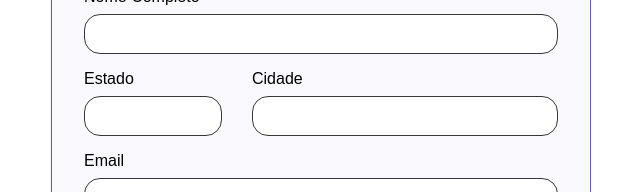
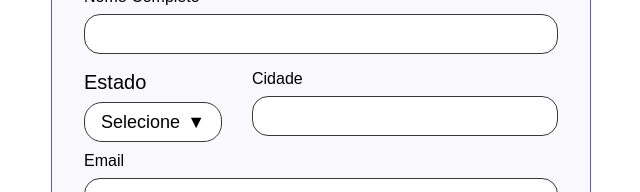
Before and after one commit to danielmster56/Freelando, a React (Create React App) app: page / in a window 1280 px wide. Shown: the part 197-389 px from the top of the page, without its empty margins (249-889 px from the left). Built offline with nearby package versions, Linux system fonts and the light colour scheme; the HTML template or start-up script is replaced by a standard one.

Commit message:
adicionando compontentes ListaSuspensa e estilizando

```diff
--- a/src/App.js
+++ b/src/App.js
@@ -6,12 +6,43 @@
 import { Tipografia } from "./componentes/Tipografia/Tipografia";
 import { Col, Container, Row } from 'react-grid-system'
 import { Botao } from "./componentes/Botao/Botao.jsx";
+import { ListaSupensa } from "./componentes/ListaSuspensa/ListaSuspensa";
+
+const estadosBrasileiros = [
+  { "text": "Acre", "value": "AC" },
+  { "text": "Alagoas", "value": "AL" },
+  { "text": "Amapá", "value": "AP" },
+  { "text": "Amazonas", "value": "AM" },
+  { "text": "Bahia", "value": "BA" },
+  { "text": "Ceará", "value": "CE" },
+  { "text": "Distrito Federal", "value": "DF" },
+  { "text": "Espírito Santo", "value": "ES" },
+  { "text": "Goiás", "value": "GO" },
+  { "text": "Maranhão", "value": "MA" },
+  { "text": "Mato Grosso", "value": "MT" },
+  { "text": "Mato Grosso do Sul", "value": "MS" },
+  { "text": "Minas Gerais", "value": "MG" },
+  { "text": "Pará", "value": "PA" },
+  { "text": "Paraíba", "value": "PB" },
+  { "text": "Paraná", "value": "PR" },
+  { "text": "Pernambuco", "value": "PE" },
+  { "text": "Piauí", "value": "PI" },
+  { "text": "Rio de Janeiro", "value": "RJ" },
+  { "text": "Rio Grande do Norte", "value": "RN" },
+  { "text": "Rio Grande do Sul", "value": "RS" },
+  { "text": "Rondônia", "value": "RO" },
+  { "text": "Roraima", "value": "RR" },
+  { "text": "Santa Catarina", "value": "SC" },
+  { "text": "São Paulo", "value": "SP" },
+  { "text": "Sergipe", "value": "SE" },
+  { "text": "Tocantins", "value": "TO" }
+]
 
 function App() {
   return (
     <ProvedorTema>
       <Estilos />
-      <Container style={{margin: '80px 0'}}>
+      <Container style={{ margin: '80px 0' }}>
         <Row justify="center">
           <Col lg={6} md={8} sm={12}>
             <Card>
@@ -28,7 +59,7 @@
               </Row>
               <Row>
                 <Col lg={4} md={4} sm={4}>
-                  <CampoTexto titulo="Estado" />
+                  <ListaSupensa titulo={"Estado"} opcoes={estadosBrasileiros}/>
                 </Col>
                 <Col lg={8} md={8} sm={8}>
                   <CampoTexto titulo="Cidade" />
--- a/src/componentes/CampoTexto/CampoTexto.jsx
+++ b/src/componentes/CampoTexto/CampoTexto.jsx
@@ -5,7 +5,6 @@
     width: 100%;
     box-sizing: border-box;
 `
-
 const InputEstilizado = styled.input`
     display: block;
     width: 100%;
@@ -18,10 +17,9 @@
     border-radius: ${props => props.theme.espacamentos.s};
     height: 40px;
     font-weight: 400;
-    font-size: 14px;
+    font-size: 16px;
     line-height: 17px;
 `
-
 export const CampoTexto = ({titulo})=>{
     return(
     <LabelEstilizada>
--- /dev/null
+++ b/src/componentes/ListaSuspensa/ItemListaSuspensaEstilizado.jsx
@@ -0,0 +1,15 @@
+import styled from "@emotion/styled";
+
+export const ItemListaSuspensaEstilizado = styled.div`
+    padding: ${props => props.theme.espacamentos.xs} 0;
+    text-align: center;
+    border-bottom: 1px solid ${props=>props.theme.cores.neutras.c};
+    cursor: pointer;
+    &:last-child{
+        border: none;
+    }
+    color: ${props=>props.focoAtivo ? props.theme.cores.focus : 'inherit'};
+    &:hover{
+        color: ${props => props.theme.cores.focus}
+    }
+`
--- /dev/null
+++ b/src/componentes/ListaSuspensa/ListaSuspensa.jsx
@@ -0,0 +1,112 @@
+import { useState } from "react"
+import styled from "@emotion/styled";
+import { ItemListaSuspensaEstilizado } from "./ItemListaSuspensaEstilizado";
+import { ListaSuspensaEstilizada } from "./ListaSuspensaEstilizada";
+
+
+const LabelEstilizada = styled.label`
+    display: block;
+    width: 100%;
+    box-sizing: border-box;
+    font-weight: 400;
+    font-size: 20px;
+    line-height: 24px;
+    position: relative;
+
+`
+
+const BotaoEstilizado = styled.button`
+    cursor: pointer;
+    display: block;
+    height: 40px;
+    width: 100%;
+    font-size: 18px;
+    outline: none;
+    box-sizing: border-box;
+    display: flex;
+    align-items: center;
+    justify-content: space-between;
+    font-weight: 400;
+    border-radius: 18px;
+    border-bottom-left-radius: ${props => props.estaAberta ? '0' : '18px'};
+    border-bottom-right-radius: ${props => props.estaAberta ? '0' : '18px'};
+    margin-top: ${props => props.theme.espacamentos.xs};
+    padding: ${props => props.theme.espacamentos.s};
+    background: ${props => props.theme.cores.branco};
+    border: 1px solid ${props => props.theme.cores.neutras.a};
+    &:focus {
+        border-color: ${props => props.theme.cores.focus};
+    }
+`
+
+export const ListaSupensa = ({ titulo, opcoes }) => {
+    const [estaAberta, alternarVisibilidade] = useState(false);
+
+    const [opcaoFocada, setOpcaoFocada] = useState(null);
+
+    const [opcaoSelecionada, setOpcaoSelecionada] = useState(null);
+
+    const manipularTecla = (evento)=>{
+        alternarVisibilidade(true);
+        switch (evento.key) {
+            case 'ArrowDown':
+                evento.preventDefault();
+                setOpcaoFocada(focoAntigo => {
+                    if (focoAntigo == null) {
+                        return 0;
+                    }
+                    return focoAntigo +=1;
+                })
+                break;
+
+            case 'ArrowUp':
+            evento.preventDefault();
+            setOpcaoFocada(focoAntigo => {
+                if (!focoAntigo) {
+                    return 0;
+                }
+                return focoAntigo -=1;
+            })
+            break;
+
+            case 'Enter':
+                evento.preventDefault();
+                setOpcaoFocada(null);
+                alternarVisibilidade(false);
+                setOpcaoSelecionada(opcoes[opcaoFocada]);
+                break;
+
+
+            default:
+                break;
+        }
+    }
+
+    return (
+    <LabelEstilizada>
+        {titulo}
+        <BotaoEstilizado
+             estaAberta={estaAberta}
+             onClick={() => alternarVisibilidade(!estaAberta)}
+             onKeyDown={manipularTecla}
+        >
+            <div>
+                {opcaoSelecionada ? opcaoSelecionada.text : 'Selecione'}
+            </div>
+            <div>
+                <span>{estaAberta ? '▲' : '▼'}</span>
+            </div>
+        </BotaoEstilizado>
+        {estaAberta && <ListaSuspensaEstilizada>
+            {opcoes.map((opcao, index)=><ItemListaSuspensaEstilizado
+                key={opcao.value}
+                focoAtivo={index === opcaoFocada}
+                onClick={() => setOpcaoSelecionada(opcao)}
+                >
+                {opcao.text}
+
+            </ItemListaSuspensaEstilizado>)}
+        </ListaSuspensaEstilizada>}
+    </LabelEstilizada>
+    )
+}
--- /dev/null
+++ b/src/componentes/ListaSuspensa/ListaSuspensaEstilizada.jsx
@@ -0,0 +1,17 @@
+import styled from "@emotion/styled"
+
+export const ListaSuspensaEstilizada = styled.ul`
+    position: absolute;
+    top: 100%;
+    left: 0;
+    right: 0;
+    background-color: ${props => props.theme.cores.branco};
+    z-index: 1;
+    border: 1px solid ${props => props.theme.cores.neutras.a};
+    border-bottom-left-radius: 18px;
+    border-bottom-right-radius: 18px;
+    border-top: none;
+    margin: 0;
+    padding: 0 ${props => props.theme.espacamentos.m};
+    list-style: none;
+`
```
